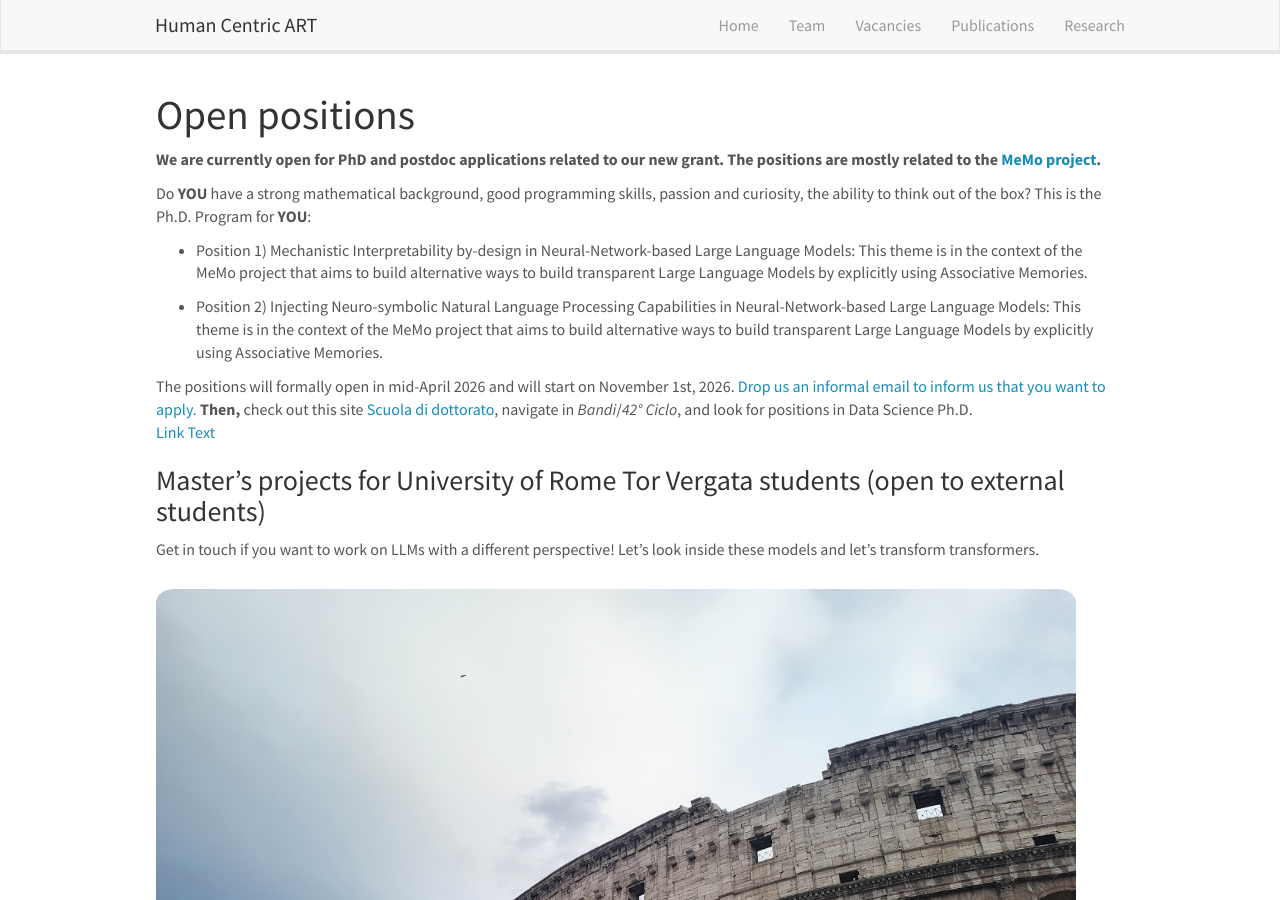
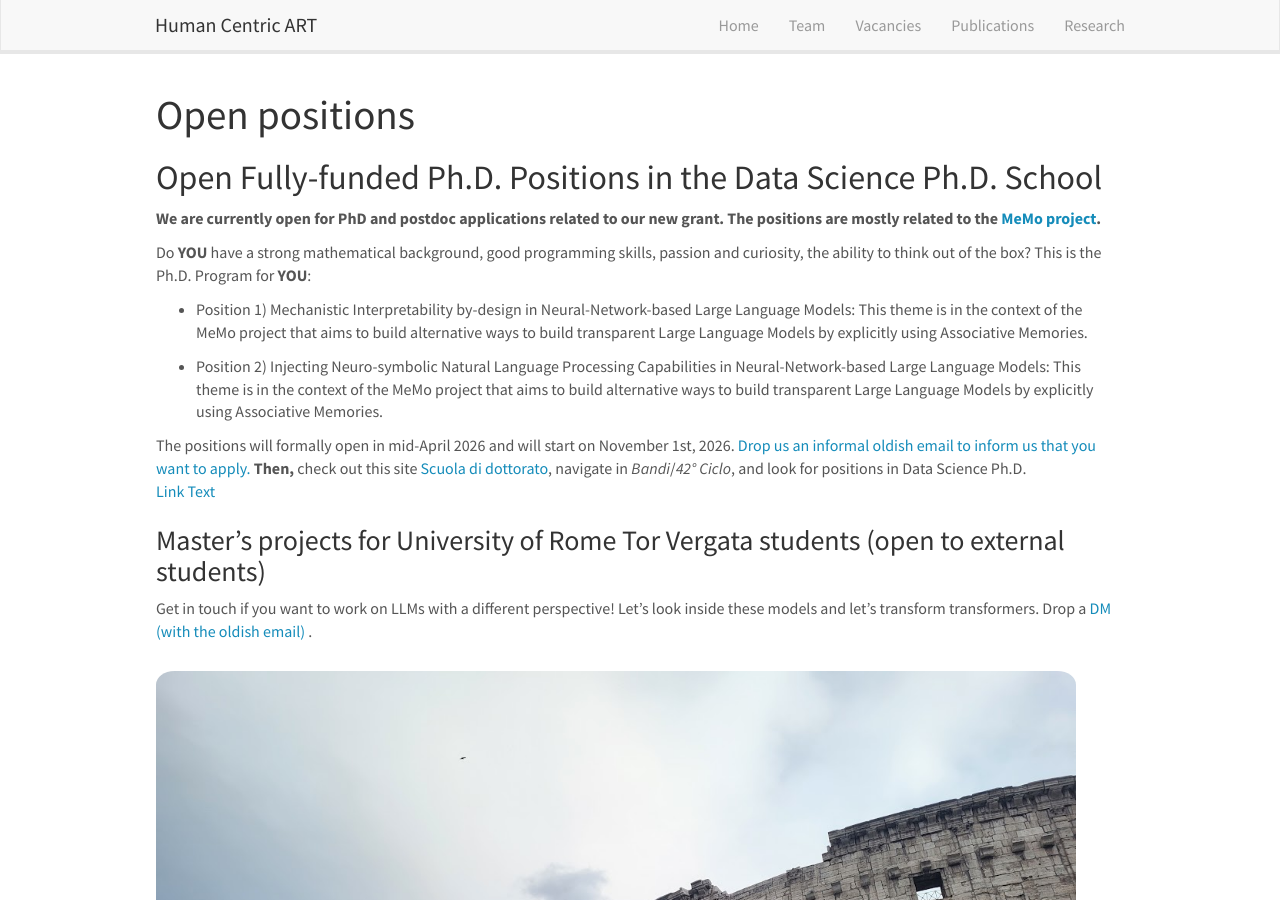
Before and after one commit to humancentricart/humancentricart.github.io, a Jekyll site: the page built from _pages/openings.md, in a window 1280 px wide and 900 px high. Built offline with Jekyll 4.4.1, drawn with Linux system fonts in a browser that asks for light colours; nearby versions of some CDN libraries.

Commit message:
Update openings.md

```diff
--- a/_pages/openings.md
+++ b/_pages/openings.md
@@ -8,6 +8,8 @@
 
 # Open positions
 
+## Open Fully-funded Ph.D. Positions in the Data Science Ph.D. School
+
 **We are currently open for PhD and postdoc applications related to our new grant. The positions are mostly related to the [MeMo project](https://aclanthology.org/2025.findings-acl.785/).**
 
 Do **YOU** have a strong mathematical background, good programming skills, passion and curiosity, the ability to think out of the box? This is the Ph.D. Program for **YOU**:
@@ -16,11 +18,12 @@
 
 - Position 2) Injecting Neuro-symbolic Natural Language Processing Capabilities in Neural-Network-based Large Language Models: This theme is in the context of the MeMo project that aims to build alternative ways to build transparent Large Language Models by explicitly using Associative Memories.
 
-The positions will formally open in mid-April 2026 and will start on November 1st, 2026. [Drop us an informal email to inform us that you want to apply.](mailto:fabio.massimo.zanzotto@uniroma2.it?subject=[MeMo]%20PhdApplication) **Then,** check out this site [Scuola di dottorato](https://dottorati.uniroma2.it/), navigate in *Bandi*/*42° Ciclo*, and look for positions in Data Science Ph.D.
+The positions will formally open in mid-April 2026 and will start on November 1st, 2026. [Drop us an informal oldish email to inform us that you want to apply.](mailto:fabio.massimo.zanzotto@uniroma2.it?subject=[MeMo]%20PhdApplication) **Then,** check out this site [Scuola di dottorato](https://dottorati.uniroma2.it/), navigate in *Bandi*/*42° Ciclo*, and look for positions in Data Science Ph.D.
 [Link Text](mailto:email@domain.com?subject=Your%20Subject&body=Body%20text)
 
 ### Master's projects for University of Rome Tor Vergata students (open to external students)
-Get in touch if you want to work on LLMs with a different perspective! Let's look inside these models and let's transform transformers.
+
+Get in touch if you want to work on LLMs with a different perspective! Let's look inside these models and let's transform transformers. Drop a [DM (with the oldish email)](mailto:fabio.massimo.zanzotto@uniroma2.it?subject=[MeMo]%20Masters's%20thesis%20request) .
 
 <figure>
 <img src="{{ site.url }}{{ site.baseurl }}/images/picpic/Gallery/open_positions_rome.jpg" width="95%">
```
